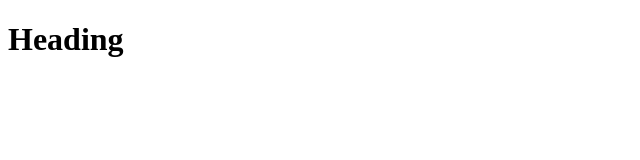
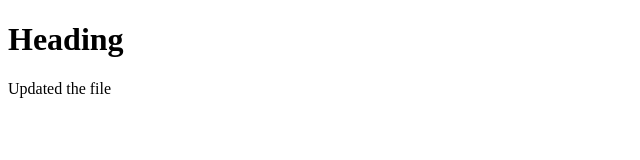
Before and after one commit to ranjith123620/Sample-Project, a plain HTML site: page Index.html in a window 1280 px wide. Shown: the whole page, without its empty margins (0-640 px from the left). Drawn offline with Linux system fonts and the light colour scheme.

Commit message:
Updated Index.html in master

```diff
--- a/Index.html
+++ b/Index.html
@@ -7,5 +7,6 @@
 </head>
 <body>
     <h1>Heading</h1>
+    <p>Updated the file</p>
 </body>
 </html>
```
